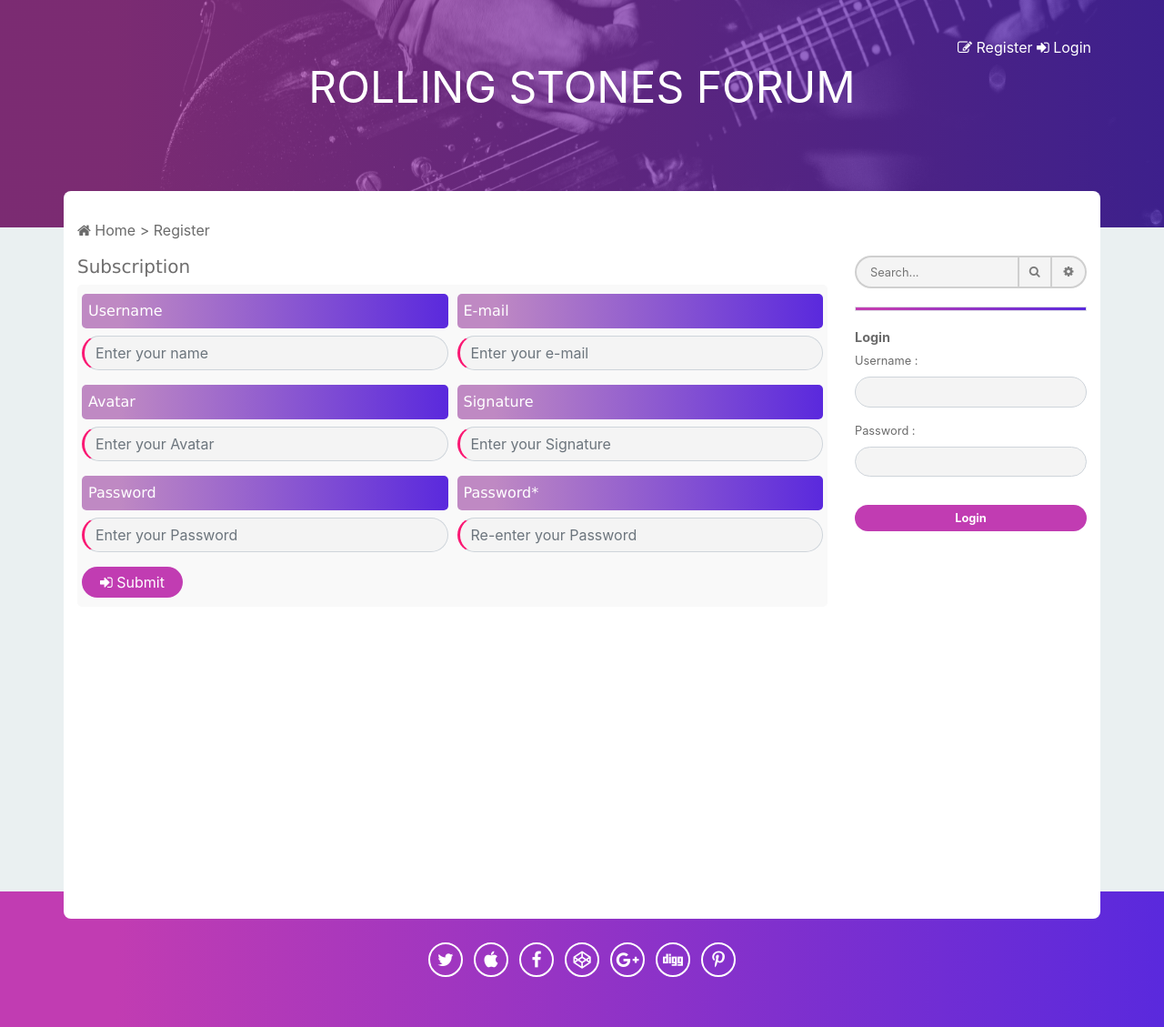
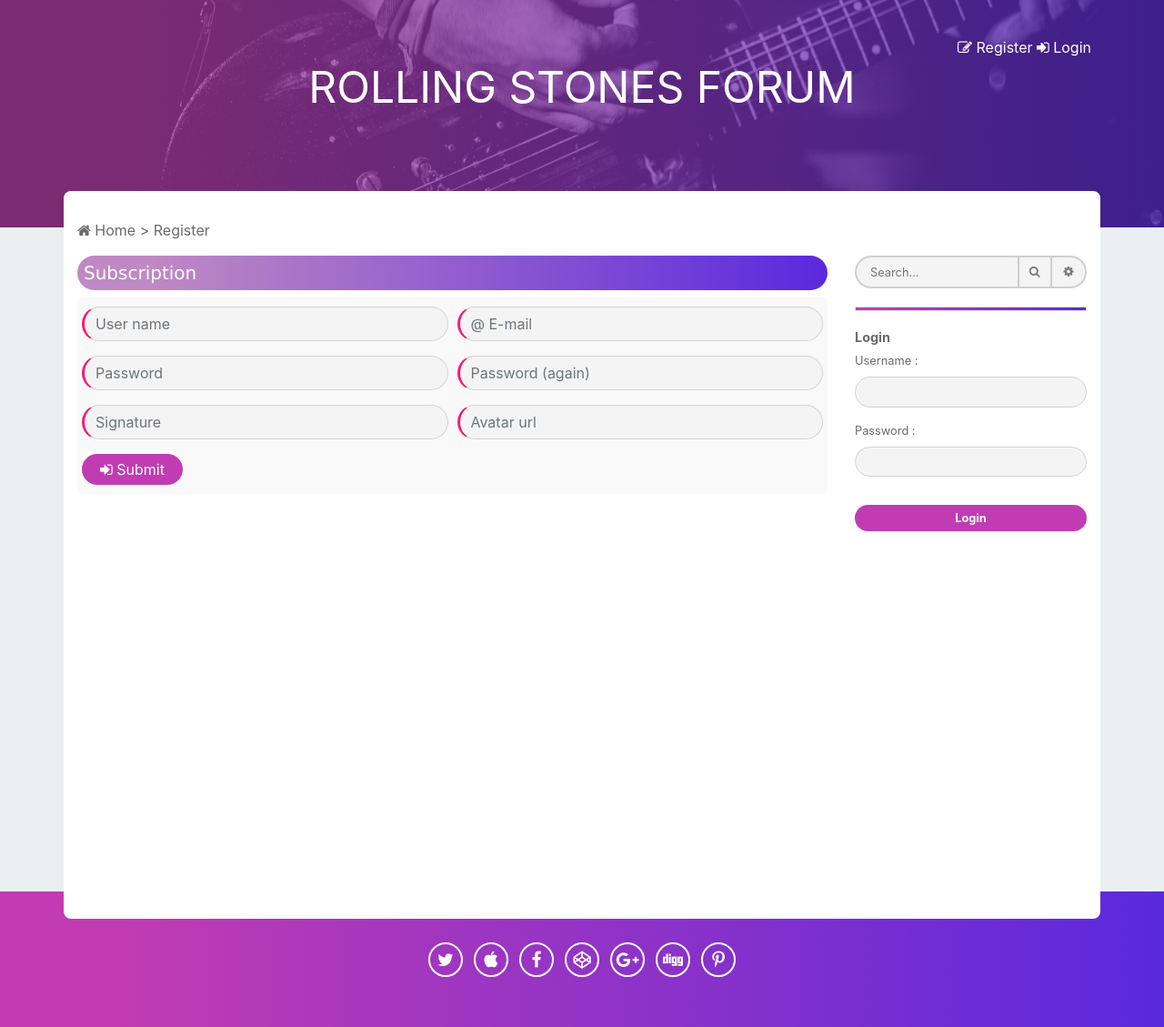
Before and after one commit to JonathanMaillard/BCBB-Forum, a PHP site: page /register.php in a window 1280 px wide. Shown: the top 1129 px of the page at 91% size. Run offline with PHP 8.4, Linux system fonts and the light colour scheme; style sheets or scripts are compiled from the project's sources.

Commit message:
last update gaetan

```diff
--- a/css/form.css
+++ b/css/form.css
@@ -26,14 +26,17 @@
 .title {
   font-family: "Lucida Sans", "Lucida Sans Regular", "Lucida Grande", "Lucida Sans Unicode", Geneva, Verdana, sans-serif;
   font-size: 20px;
-  color: #6e6d6d;
+  background: linear-gradient(90deg, #BF89C3 10%, #5a29dd 100%);
+  border-radius: 20px;
+  color: white;
+  padding: 7px;
+  width: 100%;
 }
 
 .inputLabel {
   font-family: "Lucida Sans", "Lucida Sans Regular", "Lucida Grande", "Lucida Sans Unicode", Geneva, Verdana, sans-serif;
-  background: #BF89C3;
   background: linear-gradient(90deg, #BF89C3 10%, #5a29dd 100%);
-  border-radius: 5px;
+  border-radius: 20px;
   color: white;
   padding: 7px;
   width: 100%;
--- a/css/form.scss
+++ b/css/form.scss
@@ -47,15 +47,18 @@ $input-background: #f4f4f4;
 {
     font-family: "Lucida Sans", "Lucida Sans Regular", "Lucida Grande", "Lucida Sans Unicode", Geneva, Verdana, sans-serif;
     font-size: 20px;
-    color: #6e6d6d;
+    background: $gradient-color;
+    border-radius: 20px;
+    color: white;
+    padding: 7px;
+    width: 100%;
 }
 
 .inputLabel
 {
     font-family: "Lucida Sans", "Lucida Sans Regular", "Lucida Grande", "Lucida Sans Unicode", Geneva, Verdana, sans-serif;
-    background: #BF89C3;
     background: $gradient-color;
-    border-radius: 5px;
+    border-radius: 20px;
     color: white;
     padding: 7px;
     width: 100%;
--- a/register.php
+++ b/register.php
@@ -13,40 +13,35 @@
 ?>
 
 
-<h2 class="title">Subscription</h1>
+<h2 class="title">Subscription</h2>
 
-<form class="formulary" action="target_register.php" method="POST">
+
+<form class="formulary" action="target_register.php" method="POST" enctype="multipart/form-data">
 
     <div class="form-row">
         <div class="form-group col-md-6">
-            <label class="inputLabel" for="inputUsername">Username</label>
-            <input type="text" class="form-control form-bindput" id="inputUsername" name="inputUsername" placeholder="Enter your name">
+            <input type="text" class="form-control form-bindput" id="inputUsername" name="inputUsername" placeholder="User name" >
         </div>
         <div class="form-group col-md-6">
-            <label class="inputLabel" for="inputEmail">E-mail</label>
-            <input type="email" class="form-control form-bindput" id="inputEmail" name="inputEmail" placeholder="Enter your e-mail">
+            <input type="email" class="form-control form-bindput" id="inputEmail" name="inputEmail" placeholder="@ E-mail">
         </div>
     </div>
 
     <div class="form-row">
         <div class="form-group col-md-6">
-            <label class="inputLabel" for="inputAvatar">Avatar</label>
-            <input type="text" class="form-control form-bindput" id="inputAvatar" name="inputAvatar" placeholder="Enter your Avatar">
+            <input type="password" class="form-control form-bindput" id="inputPassword" name="inputPassword" placeholder="Password">
         </div>
         <div class="form-group col-md-6">
-            <label class="inputLabel" for="inputUserSignature">Signature</label>
-            <input type="text" class="form-control form-bindput" id="inputUserSignature" name="inputUserSignature" placeholder="Enter your Signature">
+            <input type="password" class="form-control form-bindput" id="inputPassword2" name="inputPassword2" placeholder="Password (again)">
         </div>
     </div>
 
     <div class="form-row">
         <div class="form-group col-md-6">
-            <label class="inputLabel" for="inputPassword">Password</label>
-            <input type="password" class="form-control form-bindput" id="inputPassword" name="inputPassword" placeholder="Enter your Password">
+            <input type="text" class="form-control form-bindput" id="inputUserSignature" name="inputUserSignature" placeholder="Signature">
         </div>
         <div class="form-group col-md-6">
-            <label class="inputLabel" for="inputPassword2">Password*</label>
-            <input type="password" class="form-control form-bindput" id="inputPassword2" name="inputPassword2" placeholder="Re-enter your Password">
+            <input type="text" class="form-control form-bindput" id="inputAvatar" name="inputAvatar" placeholder="Avatar url">
         </div>
     </div>
 
```
Also changed, not shown: profile.php (+12 -15 lines), images/default-avatar.jpg (added), 1 other file.
